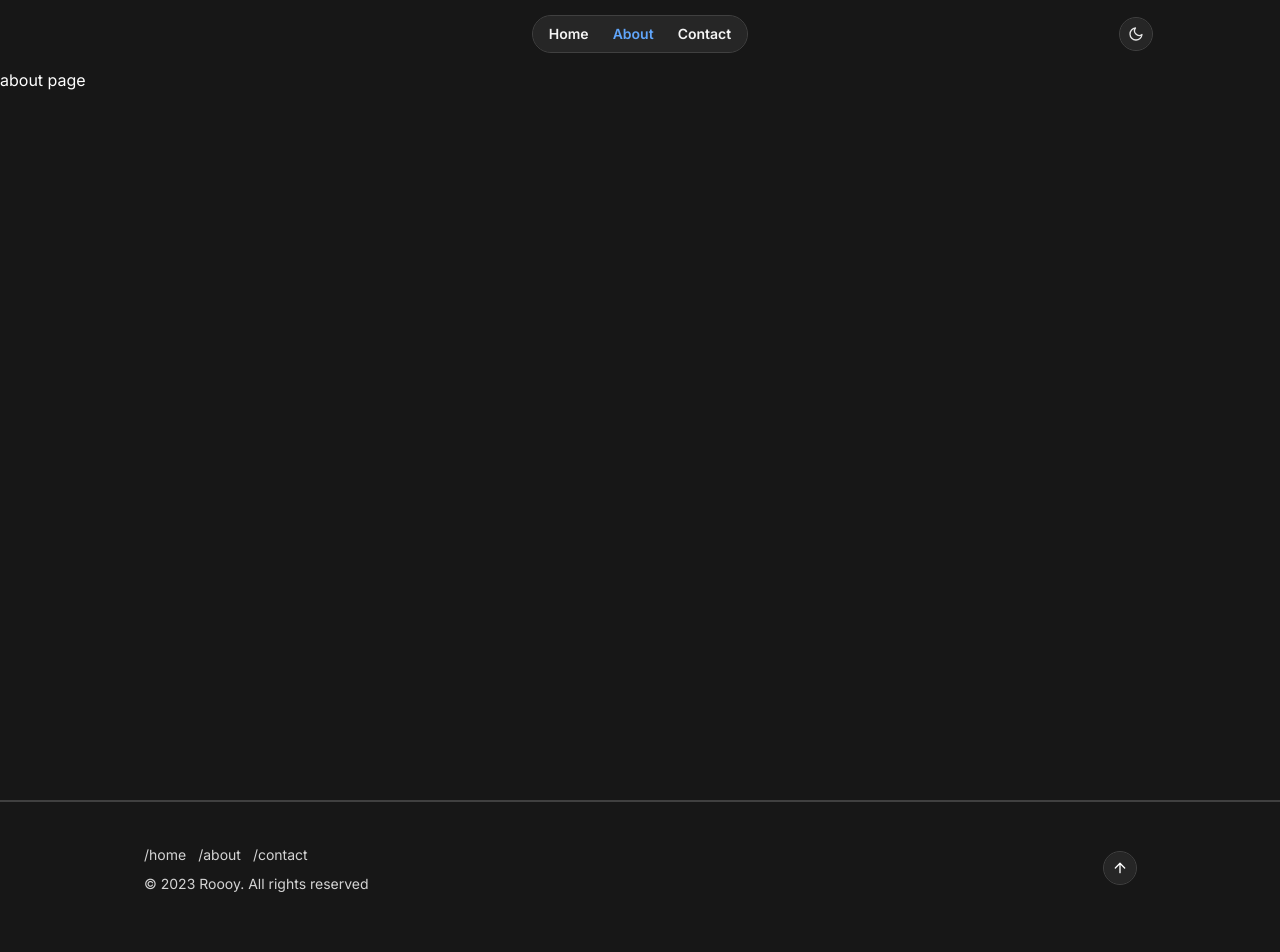
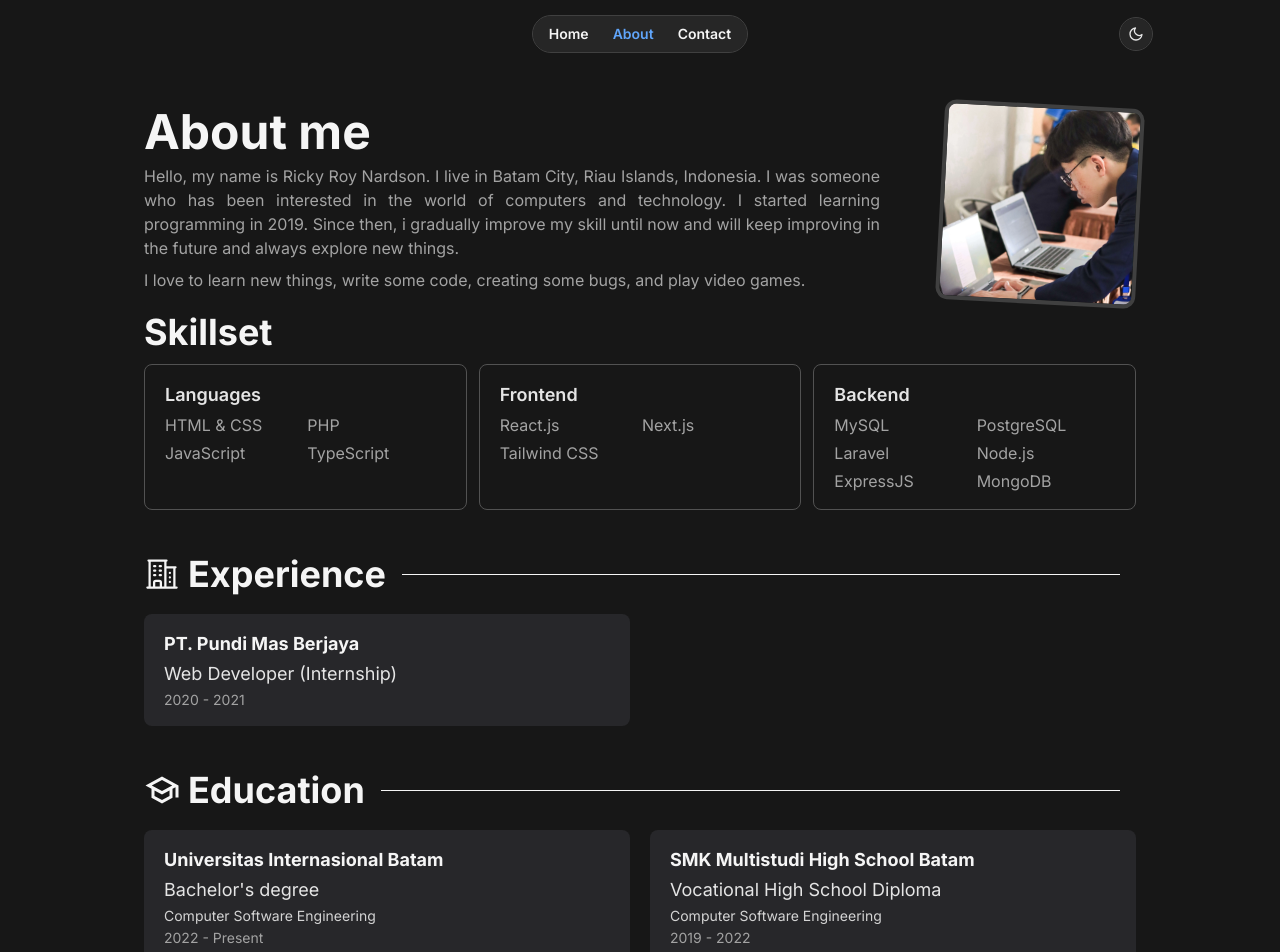
Before and after one commit to rickyroynardson/portfolio, a Next.js app: page /about in a window 1280 px wide. Shown: the top 952 px of the page. Built offline with nearby package versions, Linux system fonts and the light colour scheme.

Commit message:
feat(about): update about content

```diff
--- a/src/app/about/page.tsx
+++ b/src/app/about/page.tsx
@@ -1,5 +1,18 @@
+import { About } from "@/components/About/About";
+import { Education } from "@/components/About/Education";
+import { Experience } from "@/components/About/Experience";
+import { Skillset } from "@/components/About/Skillset";
 import { Layout } from "@/components/Layout/Layout";
 
 export default function AboutPage() {
-  return <div>about page</div>;
+  return (
+    <Layout className="py-10 space-y-5 sm:space-y-7 md:space-y-9 lg:space-y-11">
+      <div className="space-y-3">
+        <About />
+        <Skillset />
+      </div>
+      <Experience />
+      <Education />
+    </Layout>
+  );
 }
--- a/src/app/page.tsx
+++ b/src/app/page.tsx
@@ -22,7 +22,7 @@ export default function HomePage() {
 
   return (
     <Layout className="flex items-center">
-      <div className="w-full flex flex-col lg:flex-row-reverse items-center gap-6 lg:gap-24 px-4 sm:px-8 md:px-12 lg:px-0">
+      <div className="w-full flex flex-col lg:flex-row-reverse items-center gap-6 lg:gap-24 px-4 sm:px-8 md:px-12 lg:px-4">
         <div className="relative aspect-square w-28 sm:w-36 md:w-44 lg:w-[420px] rounded-full overflow-hidden outline outline-4 outline-neutral-200 dark:outline-neutral-700 shadow">
           <Image src="/me.webp" alt="me" fill />
         </div>
--- /dev/null
+++ b/src/components/About/About.tsx
@@ -0,0 +1,30 @@
+import Image from "next/image";
+import Link from "next/link";
+
+export const About = () => {
+  return (
+    <div className="flex flex-col md:flex-row-reverse md:gap-12 lg:gap-16 px-4">
+      <div className="self-center">
+        <div className="relative rotate-3 aspect-square w-36 sm:w-40 md:w-48 rounded-lg overflow-hidden outline outline-4 outline-neutral-200 dark:outline-neutral-700 shadow">
+          <Image src="/me2.webp" alt="me making some bug" fill />
+        </div>
+      </div>
+      <div className="grow">
+        <h1 className="font-bold text-3xl md:text-4xl lg:text-5xl text-neutral-800 dark:text-neutral-100">
+          About me
+        </h1>
+        <p className="text-neutral-600 dark:text-neutral-400 text-justify mt-1 lg:mt-2">
+          Hello, my name is Ricky Roy Nardson. I live in Batam City, Riau
+          Islands, Indonesia. I was someone who has been interested in the world
+          of computers and technology. I started learning programming in 2019.
+          Since then, i gradually improve my skill until now and will keep
+          improving in the future and always explore new things.
+        </p>
+        <p className="text-neutral-600 dark:text-neutral-400 text-justify mt-1 lg:mt-2">
+          I love to learn new things, write some code, creating some bugs, and
+          play video games.
+        </p>
+      </div>
+    </div>
+  );
+};
--- /dev/null
+++ b/src/components/About/Education.tsx
@@ -0,0 +1,37 @@
+import { MdOutlineSchool } from "react-icons/md";
+import educations from "@/data/educations.json";
+
+export const Education = () => {
+  return (
+    <div className="px-4 space-y-4 sm:space-y-5">
+      <div className="flex items-center justify-between">
+        <span className="flex items-center gap-2 font-bold text-2xl md:text-3xl lg:text-4xl text-neutral-800 dark:text-neutral-100">
+          <MdOutlineSchool />
+          <p>Education</p>
+        </span>
+        <div className="grow border-t mx-4 border-neutral-800 dark:border-neutral-100"></div>
+      </div>
+      <div className="grid grid-cols-1 md:grid-cols-2 gap-3 lg:gap-5">
+        {educations.map((education, index) => (
+          <div
+            key={index}
+            className="rounded-lg px-4 py-3 md:px-5 md:py-4 border dark:border-0 border-neutral-200 dark:bg-zinc-800 text-lg space-y-0.5"
+          >
+            <p className="font-bold text-neutral-800 dark:text-neutral-100">
+              {education.school}
+            </p>
+            <p className="text-neutral-800 dark:text-neutral-200">
+              {education.degree}
+            </p>
+            <p className="text-sm text-neutral-600 dark:text-neutral-300">
+              {education.fieldOfStudy}
+            </p>
+            <p className="text-sm text-neutral-500 dark:text-neutral-400">
+              {education.year}
+            </p>
+          </div>
+        ))}
+      </div>
+    </div>
+  );
+};
--- /dev/null
+++ b/src/components/About/Experience.tsx
@@ -0,0 +1,34 @@
+import { HiOutlineBuildingOffice2 } from "react-icons/hi2";
+import experiences from "@/data/experiences.json";
+
+export const Experience = () => {
+  return (
+    <div className="px-4 space-y-4 sm:space-y-5">
+      <div className="flex items-center justify-between">
+        <span className="flex items-center gap-2 font-bold text-2xl md:text-3xl lg:text-4xl text-neutral-800 dark:text-neutral-100">
+          <HiOutlineBuildingOffice2 />
+          <p>Experience</p>
+        </span>
+        <div className="grow border-t mx-4 border-neutral-800 dark:border-neutral-100"></div>
+      </div>
+      <div className="grid grid-cols-1 md:grid-cols-2 gap-3 lg:gap-5">
+        {experiences.map((experience, index) => (
+          <div
+            key={index}
+            className="rounded-lg px-4 py-3 md:px-5 md:py-4 border dark:border-0 border-neutral-200 dark:bg-zinc-800 text-lg space-y-0.5"
+          >
+            <p className="font-bold text-neutral-800 dark:text-neutral-100">
+              {experience.company}
+            </p>
+            <p className="text-neutral-800 dark:text-neutral-200">
+              {experience.department}
+            </p>
+            <p className="text-sm text-neutral-500 dark:text-neutral-400">
+              {experience.year}
+            </p>
+          </div>
+        ))}
+      </div>
+    </div>
+  );
+};
--- /dev/null
+++ b/src/components/About/Skillset.tsx
@@ -0,0 +1,33 @@
+import skills from "@/data/skills.json";
+
+export const Skillset = () => {
+  return (
+    <div className="px-4 space-y-2 lg:space-y-3">
+      <h1 className="font-bold text-2xl md:text-3xl lg:text-4xl text-neutral-800 dark:text-neutral-100">
+        Skillset
+      </h1>
+      <div className="grid grid-cols-1 md:grid-cols-3 gap-3">
+        {skills.map((skill, index) => (
+          <div
+            key={index}
+            className="rounded-lg border border-neutral-400 dark:border-neutral-600 px-4 py-3 md:px-5 md:py-4"
+          >
+            <p className="font-semibold text-lg text-neutral-800 dark:text-neutral-200">
+              {skill.category}
+            </p>
+            <div className="grid grid-cols-2 mt-1 gap-1">
+              {skill.skills.map((skill, index) => (
+                <p
+                  key={index}
+                  className="text-neutral-700 dark:text-neutral-400"
+                >
+                  {skill.name}
+                </p>
+              ))}
+            </div>
+          </div>
+        ))}
+      </div>
+    </div>
+  );
+};
--- /dev/null
+++ b/src/data/educations.json
@@ -0,0 +1,14 @@
+[
+    {
+        "school": "Universitas Internasional Batam",
+        "degree": "Bachelor's degree",
+        "fieldOfStudy": "Computer Software Engineering",
+        "year": "2022 - Present"
+    },
+    {
+        "school": "SMK Multistudi High School Batam",
+        "degree": "Vocational High School Diploma",
+        "fieldOfStudy": "Computer Software Engineering",
+        "year": "2019 - 2022"
+    }
+]
--- /dev/null
+++ b/src/data/experiences.json
@@ -0,0 +1,7 @@
+[
+    {
+        "company": "PT. Pundi Mas Berjaya",
+        "department": "Web Developer (Internship)",
+        "year": "2020 - 2021"
+    }
+]
--- /dev/null
+++ b/src/data/skills.json
@@ -0,0 +1,56 @@
+[
+    {
+        "category": "Languages",
+        "skills": [
+            {
+                "name": "HTML & CSS"
+            },
+            {
+                "name": "PHP"
+            },
+            {
+                "name": "JavaScript"
+            },
+            {
+                "name": "TypeScript"
+            }
+        ]
+    },
+    {
+        "category": "Frontend",
+        "skills": [
+            {
+                "name": "React.js"
+            },
+            {
+                "name": "Next.js"
+            },
+            {
+                "name": "Tailwind CSS"
+            }
+        ]
+    },
+    {
+        "category": "Backend",
+        "skills": [
+            {
+                "name": "MySQL"
+            },
+            {
+                "name": "PostgreSQL"
+            },
+            {
+                "name": "Laravel"
+            },
+            {
+                "name": "Node.js"
+            },
+            {
+                "name": "ExpressJS"
+            },
+            {
+                "name": "MongoDB"
+            }
+        ]
+    }
+]
```
Also changed, not shown: public/me2.webp (added).
